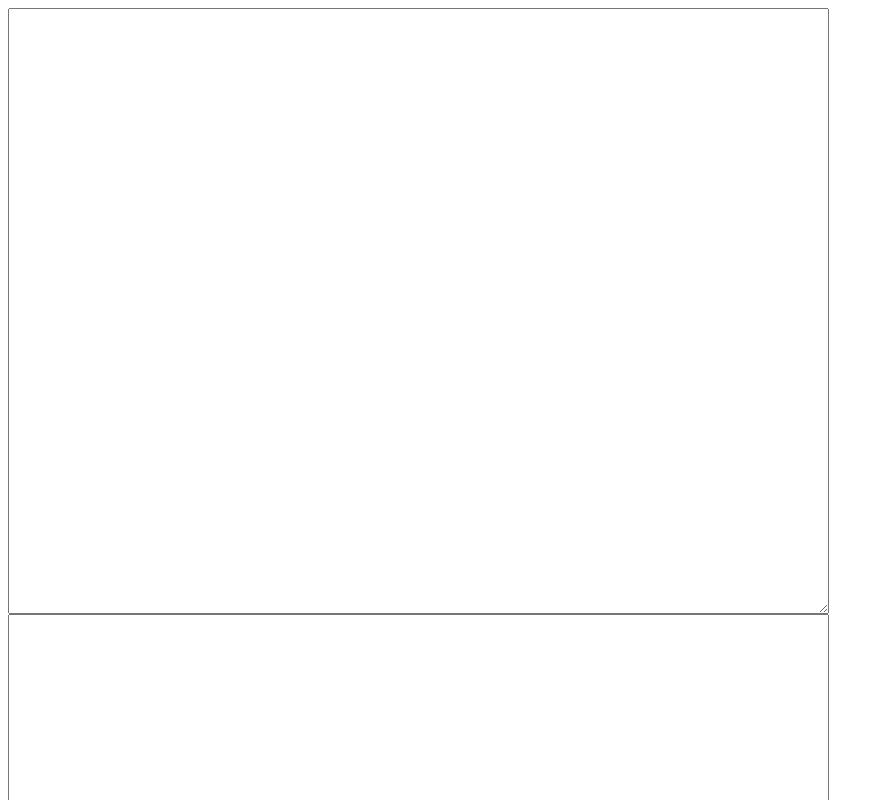
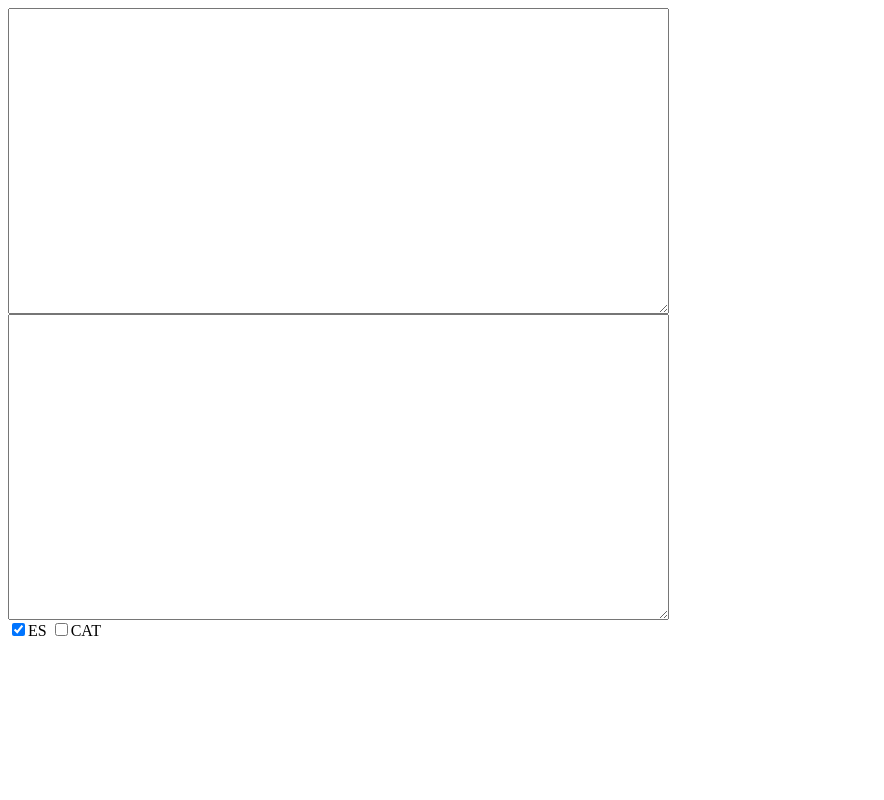
Before and after one commit to albmarvil/Analitica, a plain HTML site: page index.html in a window 1280 px wide. Shown: the top 800 px of the page, without its empty margins (0-884 px from the left). Drawn offline with Linux system fonts and the light colour scheme.

Commit message:
adjusted input text size

```diff
--- a/index.html
+++ b/index.html
@@ -5,8 +5,8 @@
         <script  src="script.js"></script>
     </head>
     <body>
-        <textarea id="input" name="input field" rows = "40" cols = "100" onchange="process()"></textarea>
-        <textarea id="output" name="output field" rows = "40" cols = "100"></textarea>
+        <textarea id="input" name="input field" rows = "20" cols = "80" onchange="process()"></textarea>
+        <textarea id="output" name="output field" rows = "20" cols = "80"></textarea>
         <div>
             <input type="checkbox" id="ES" checked onchange="changeLanguage(this)" ><label for="ES">ES</label>
             <input type="checkbox" id="CAT" onchange="changeLanguage(this)" ><label for="CAT">CAT</label>
```
